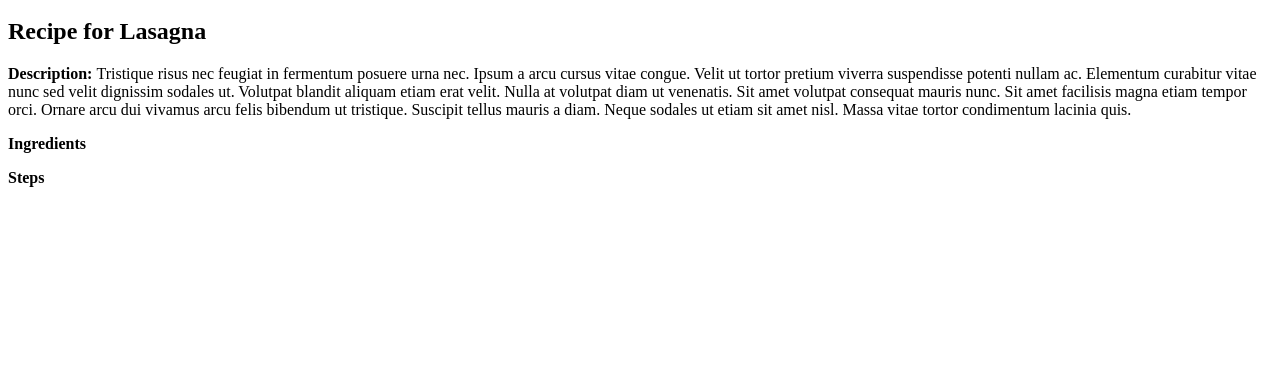
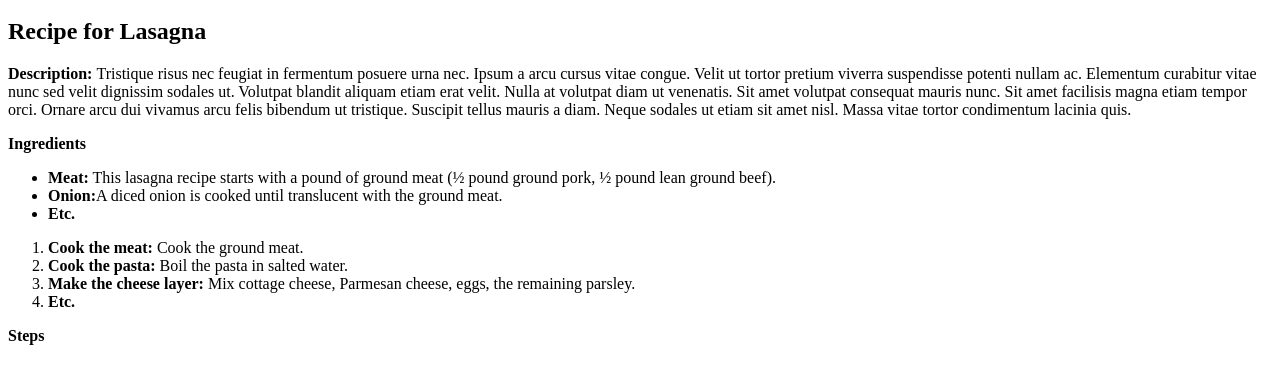
Before and after one commit to justaway007/odin-recipes, a plain HTML site: page recipes/lasagna.html in a window 1280 px wide. Shown: the part 420-800 px from the top of the page. Drawn offline with Linux system fonts and the light colour scheme.

Commit message:
Update and complete Lasagna recipe

```diff
--- a/recipes/lasagna.html
+++ b/recipes/lasagna.html
@@ -14,6 +14,18 @@ alt="Picture of a piece of Lasagna">
 <p><strong>Description: </strong>Tristique risus nec feugiat in fermentum posuere urna nec. Ipsum a arcu cursus vitae congue. Velit ut tortor pretium viverra suspendisse potenti nullam ac. Elementum curabitur vitae nunc sed velit dignissim sodales ut. Volutpat blandit aliquam etiam erat velit. Nulla at volutpat diam ut venenatis. Sit amet volutpat consequat mauris nunc. Sit amet facilisis magna etiam tempor orci. Ornare arcu dui vivamus arcu felis bibendum ut tristique. Suscipit tellus mauris a diam. Neque sodales ut etiam sit amet nisl. Massa vitae tortor condimentum lacinia quis.</p>
 
 <p><Strong>Ingredients</Strong></p>
+<ul>
+    <li><strong>Meat:</strong> This lasagna recipe starts with a pound of ground meat (½ pound ground pork, ½ pound lean ground beef).</li>
+    <li><strong>Onion:</strong>A diced onion is cooked until translucent with the ground meat.</li>
+    <li><strong>Etc.</strong></li>
+</ul>
+<ol>
+    <li><strong>Cook the meat: </strong>Cook the ground meat.</li>
+    <li><strong>Cook the pasta: </strong>Boil the pasta in salted water.</li>
+    <li><strong>Make the cheese layer: </strong>Mix cottage cheese, Parmesan cheese, eggs, the remaining parsley.</li>
+    <li><strong>Etc.</strong></li>
+
+</ol>
 <p><Strong>Steps</Strong></p>
 
 </html>
```
